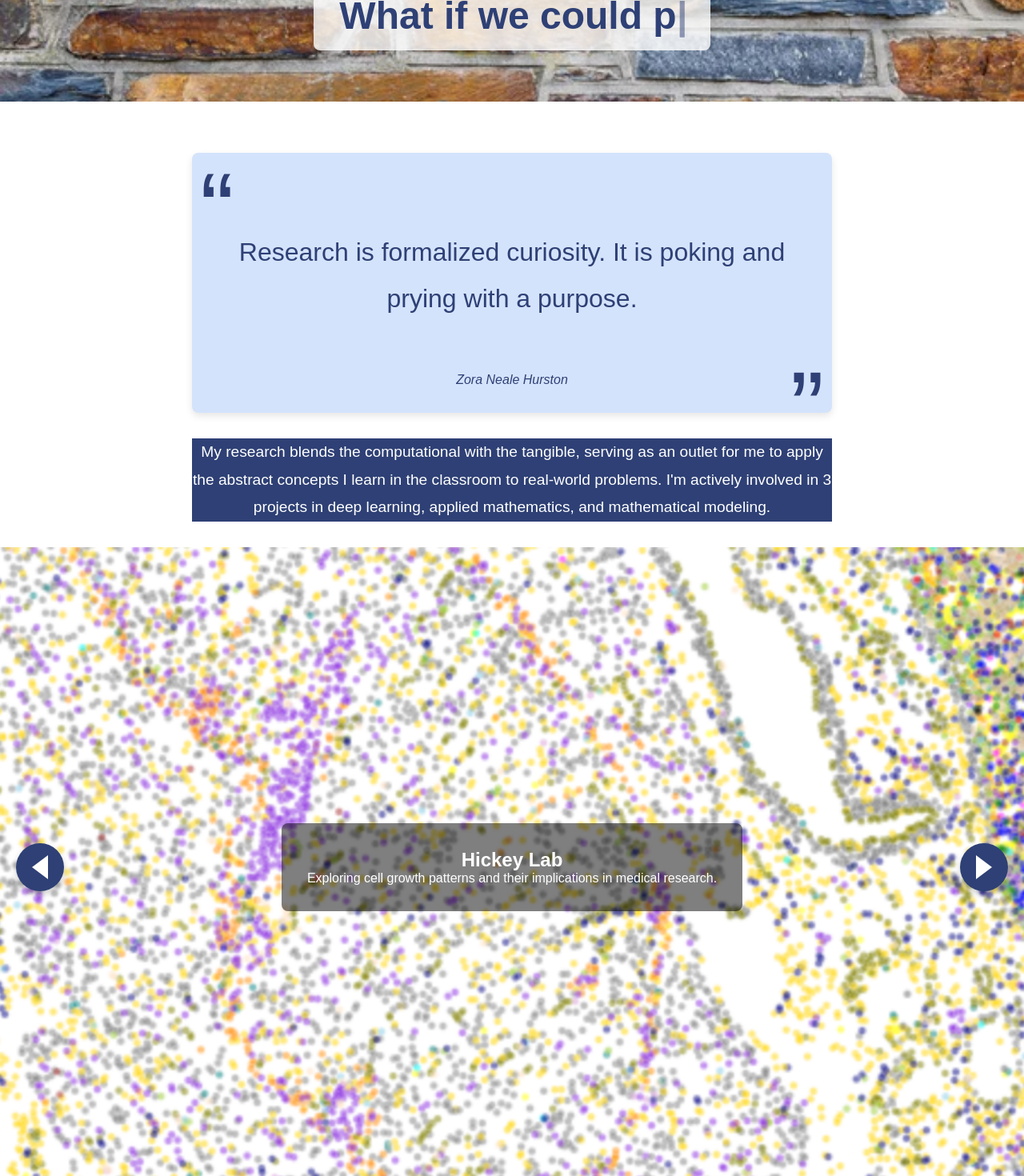
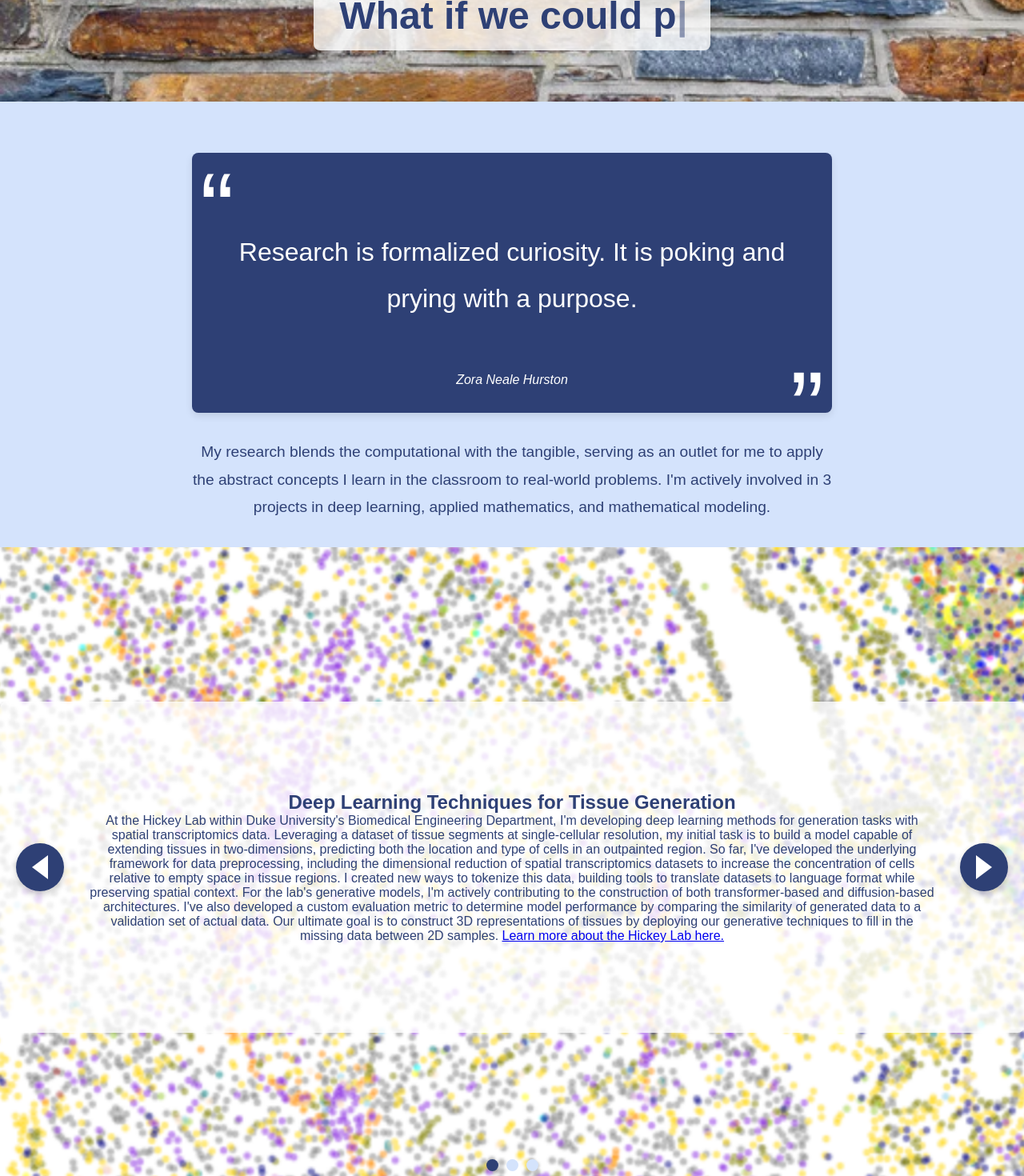
Before and after one commit to zrobers/personal-website, a React (Create React App) app: page /research in a window 1280 px wide. Shown: the part 120-1590 px from the top of the page at 80% size. Built offline with nearby package versions, Linux system fonts and the light colour scheme.

Commit message:
research section almost done - just need to add images

```diff
--- a/src/components/Research.js
+++ b/src/components/Research.js
@@ -52,8 +52,15 @@ const DynamicFeature = () => {
 // Individual research projects
 const projects = [
   {
-    title: "Hickey Lab",
-    description: "Exploring cell growth patterns and their implications in medical research.",
+    title: "Deep Learning Techniques for Tissue Generation",
+    description: (
+      <>
+        At the Hickey Lab within Duke University's Biomedical Engineering Department, I'm developing deep learning methods for generation tasks with spatial transcriptomics data. Leveraging a dataset of tissue segments at single-cellular resolution, my initial task is to build a model capable of extending tissues in two-dimensions, predicting both the location and type of cells in an outpainted region. So far, I've developed the underlying framework for data preprocessing, including the dimensional reduction of spatial transcriptomics datasets to increase the concentration of cells relative to empty space in tissue regions. I created new ways to tokenize this data, building tools to translate datasets to language format while preserving spatial context. For the lab's generative models, I'm actively contributing to the construction of both transformer-based and diffusion-based architectures. I've also developed a custom evaluation metric to determine model performance by comparing the similarity of generated data to a validation set of actual data. Our ultimate goal is to construct 3D representations of tissues by deploying our generative techniques to fill in the missing data between 2D samples.{' '}
+        <a href="https://sites.google.com/view/john-w-hickey/home" target="_blank" rel="noopener noreferrer">
+          Learn more about the Hickey Lab here.
+        </a>
+      </>
+    ),
     style: {
       backgroundImage: 'url(/images/cells.png)',
       backgroundSize: 'cover',
@@ -61,8 +68,15 @@ const projects = [
     },
   },
   {
-    title: "Fluids",
-    description: "Studying fluid dynamics and their applications in engineering.",
+    title: "Fluid Dynamics",
+    description: (
+      <>
+        Within the Duke Math Department, I'm part of a research group studying the interactions between fluids and inelastic solids. Motivated by a desire to study the phenomenon of iceberg calving in which a storm surge collides with a glacier causing an iceberg to break off, I've deployed a three-pronged approach of modeling, analysis, and numerical simulation to investigate the underlying dynamics behind a generalized version of such interactions. Our model consists of shallow water (governed by the Saint-Venant Equations) coupled to an incompressible solid (governed by the linear wave equation) where the boundary between the fluid and solid is allowed to freely move. The boundary conditions in this model follow from physical principles, namely the conservation of energy. I contributed to the development of a finite-difference based numerical simulation which adjusts the classical MacCormack Method to reconcile the moving boundary and transfer of energy between the fluid and solid domains. I also studied the linear stability of this system when faced with a perturbation, elucidating the kinds of forcing waves which can lead to instability.{' '}
+        <a href="https://math.duke.edu/mathplus/2024/interactions-between-fluids-and-elastic-solids" target="_blank" rel="noopener noreferrer">
+          Learn more here.
+        </a>
+      </>
+    ),
     style: {
       backgroundImage: 'url(/images/iceberg.jpg)',
       backgroundSize: 'cover',
@@ -71,7 +85,11 @@ const projects = [
   },
   {
     title: "Heat Transfer",
-    description: "Optimizing heat transfer systems for sustainable energy.",
+    description: (
+      <>
+        Inside the UNC-Chapel Hill Fluids Laboratory, I've led an effort to study the diffusion of heat across irregular geometries. Our first investigation looks at the dynamics of heat transfer across an 'L' shaped geometry in comparison to the rectangular counterpart with equal area and perimeter. My approach involves experimentation, analysis of the heat diffusion partial differential equation, and numerical simulation. The experimental arrangement involves specially-cut conductors of varying sizes attached to a heat source and monitored with probes and thermal cameras. Asymptotics guide the analytical investigation and finite element method serves as the basis of the numerics. The studies have produced novel insights on how heat travels around a bend and grounded these insights in theory. I presented this work at the American Physical Society Division of Fluid Dynamics Meeting in November 2023. I also presented at the Triangle Computational and Applied Mathematics Symposium, winning best talk and poster by an undergraduate.
+      </>
+    ),
     style: {
       backgroundImage: 'url(/images/metal.jpg)',
       backgroundSize: 'cover',
@@ -79,6 +97,7 @@ const projects = [
     },
   },
 ];
+
 
 
 
@@ -166,6 +185,18 @@ const Research = () => {
             borderLeft: '20px solid #fff',
           }}></div>
         </button>
+        <div style={styles.dotsContainer}>
+          {projects.map((_, index) => (
+            <span
+              key={index}
+              onClick={() => setCurrentSlide(index)}
+              style={{
+                ...styles.dot,
+                backgroundColor: index === currentSlide ? '#2e4075' : '#d4e3fc',
+              }}
+            ></span>
+          ))}
+        </div>
       </div>
     </div>
   );
@@ -199,6 +230,7 @@ const styles = {
   contentSection: {
     padding: '2em',
     textAlign: 'center',
+    backgroundColor: '#d4e3fc',
   },
   quoteContainer: {
     position: 'relative',
@@ -206,14 +238,14 @@ const styles = {
     margin: '2em auto',
     maxWidth: '800px',
     textAlign: 'center',
-    color: '#2e4075',
-    backgroundColor: '#d4e3fc',
+    color: '#fff',
+    backgroundColor: '#2e4075',
     borderRadius: '8px',
     boxShadow: '0 4px 10px rgba(0, 0, 0, 0.1)',
   },
   quoteMarksTop: {
     fontSize: '8rem',
-    color: '#2e4075',
+    color: '#fff',
     position: 'absolute',
     top: '70px',
     left: '10px',
@@ -221,7 +253,7 @@ const styles = {
   },
   quoteMarksBottom: {
     fontSize: '8rem',
-    color: '#2e4075',
+    color: '#fff',
     position: 'absolute',
     bottom: '-140px',
     right: '10px',
@@ -231,21 +263,20 @@ const styles = {
     fontSize: '2rem',
     lineHeight: '1.8',
     margin: '2em 0',
-    color: '#2e4075',
+    color: '#fff',
   },
   quoteAuthor: {
     fontSize: '1rem',
     fontStyle: 'italic',
     marginTop: '1em',
-    color: '#2e4075',
+    color: '#fff',
   },
   paragraph: {
     fontSize: '1.2rem',
     lineHeight: '1.8',
     maxWidth: '800px',
     margin: '0 auto',
-    color: '#fff',
-    backgroundColor: '#2e4075',
+    color: '#2e4075',
   },
   slideshowContainer: {
     position: 'relative',
@@ -259,14 +290,13 @@ const styles = {
     display: 'flex',
     alignItems: 'center',
     justifyContent: 'center',
-    color: '#fff',
+    color: '#2e4075',
     textAlign: 'center',
-    cursor: 'pointer',
     transition: 'transform 0.5s ease-in-out',
   },
   projectContent: {
-    backgroundColor: 'rgba(0, 0, 0, 0.5)',
-    padding: '2em',
+    backgroundColor: 'rgba(255, 255, 255, 0.8)',
+    padding: '7em',
     borderRadius: '8px',
   },
   arrowLeft: {
@@ -278,16 +308,16 @@ const styles = {
     color: '#fff',
     border: 'none',
     borderRadius: '50%',
-    width: '60px', // Increased size
-    height: '60px', // Increased size
-    fontSize: '2rem', // Larger font size
+    width: '60px',
+    height: '60px',
+    fontSize: '2rem',
     cursor: 'pointer',
     zIndex: 1000,
-    boxShadow: '0 4px 8px rgba(0, 0, 0, 0.2)', // Subtle shadow
+    boxShadow: '0 4px 8px rgba(0, 0, 0, 0.2)',
     display: 'flex',
     alignItems: 'center',
     justifyContent: 'center',
-    transition: 'transform 0.2s, box-shadow 0.2s', // Smooth transitions
+    transition: 'transform 0.2s, box-shadow 0.2s',
   },
   arrowRight: {
     position: 'absolute',
@@ -298,15 +328,31 @@ const styles = {
     color: '#fff',
     border: 'none',
     borderRadius: '50%',
-    width: '60px', // Increased size
-    height: '60px', // Increased size
-    fontSize: '2rem', // Larger font size
+    width: '60px',
+    height: '60px',
+    fontSize: '2rem',
     cursor: 'pointer',
     zIndex: 1000,
-    boxShadow: '0 4px 8px rgba(0, 0, 0, 0.2)', // Subtle shadow
+    boxShadow: '0 4px 8px rgba(0, 0, 0, 0.2)',
     display: 'flex',
     alignItems: 'center',
     justifyContent: 'center',
-    transition: 'transform 0.2s, box-shadow 0.2s', // Smooth transitions
+    transition: 'transform 0.2s, box-shadow 0.2s',
+  },
+  dotsContainer: {
+    position: 'absolute',
+    bottom: '20px',
+    width: '100%',
+    display: 'flex',
+    justifyContent: 'center',
+    gap: '10px',
+    zIndex: 1000,
+  },
+  dot: {
+    width: '15px',
+    height: '15px',
+    borderRadius: '50%',
+    cursor: 'pointer',
+    transition: 'background-color 0.3s ease',
   },
 };
```
